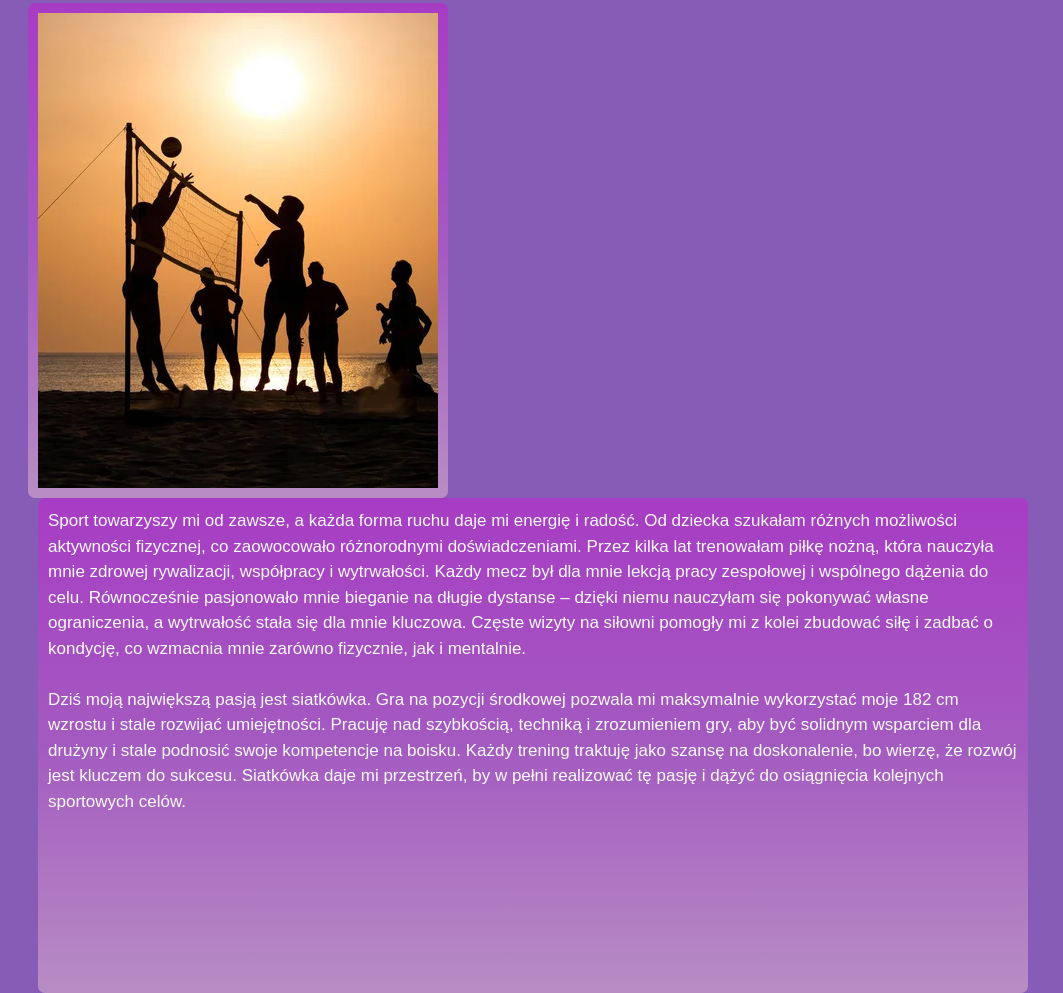
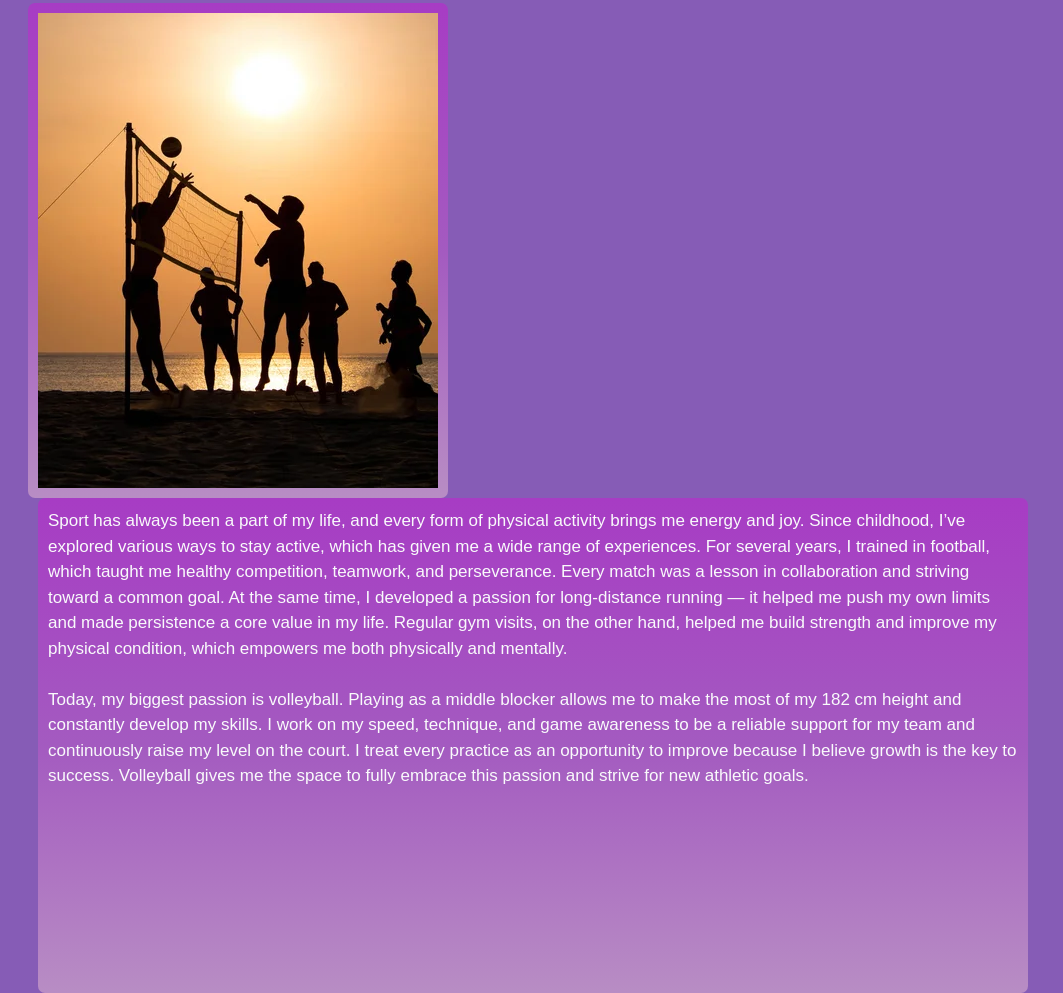
Before and after one commit to Supertik-h/PW, a plain HTML site: page sport.html in a window 1280 px wide. Shown: the part 239-1232 px from the top of the page, without its empty margins (0-1063 px from the left). Drawn offline with Linux system fonts and the light colour scheme; files whose address does not match are found by name.

Commit message:
Update sport.html

```diff
--- a/sport.html
+++ b/sport.html
@@ -96,9 +96,9 @@
 
 
         <div id="abt_text" class="bordered-div">
-            Sport towarzyszy mi od zawsze, a każda forma ruchu daje mi energię i radość. Od dziecka szukałam różnych możliwości aktywności fizycznej, co zaowocowało różnorodnymi doświadczeniami. Przez kilka lat trenowałam piłkę nożną, która nauczyła mnie zdrowej rywalizacji, współpracy i wytrwałości. Każdy mecz był dla mnie lekcją pracy zespołowej i wspólnego dążenia do celu. Równocześnie pasjonowało mnie bieganie na długie dystanse – dzięki niemu nauczyłam się pokonywać własne ograniczenia, a wytrwałość stała się dla mnie kluczowa. Częste wizyty na siłowni pomogły mi z kolei zbudować siłę i zadbać o kondycję, co wzmacnia mnie zarówno fizycznie, jak i mentalnie.
-            <br> <br>
-            Dziś moją największą pasją jest siatkówka. Gra na pozycji środkowej pozwala mi maksymalnie wykorzystać moje 182 cm wzrostu i stale rozwijać umiejętności. Pracuję nad szybkością, techniką i zrozumieniem gry, aby być solidnym wsparciem dla drużyny i stale podnosić swoje kompetencje na boisku. Każdy trening traktuję jako szansę na doskonalenie, bo wierzę, że rozwój jest kluczem do sukcesu. Siatkówka daje mi przestrzeń, by w pełni realizować tę pasję i dążyć do osiągnięcia kolejnych sportowych celów.
+            Sport has always been a part of my life, and every form of physical activity brings me energy and joy. Since childhood, I’ve explored various ways to stay active, which has given me a wide range of experiences. For several years, I trained in football, which taught me healthy competition, teamwork, and perseverance. Every match was a lesson in collaboration and striving toward a common goal. At the same time, I developed a passion for long-distance running — it helped me push my own limits and made persistence a core value in my life. Regular gym visits, on the other hand, helped me build strength and improve my physical condition, which empowers me both physically and mentally.
+        <br> <br>
+        Today, my biggest passion is volleyball. Playing as a middle blocker allows me to make the most of my 182 cm height and constantly develop my skills. I work on my speed, technique, and game awareness to be a reliable support for my team and continuously raise my level on the court. I treat every practice as an opportunity to improve because I believe growth is the key to success. Volleyball gives me the space to fully embrace this passion and strive for new athletic goals.
         </div>
 
 
```
